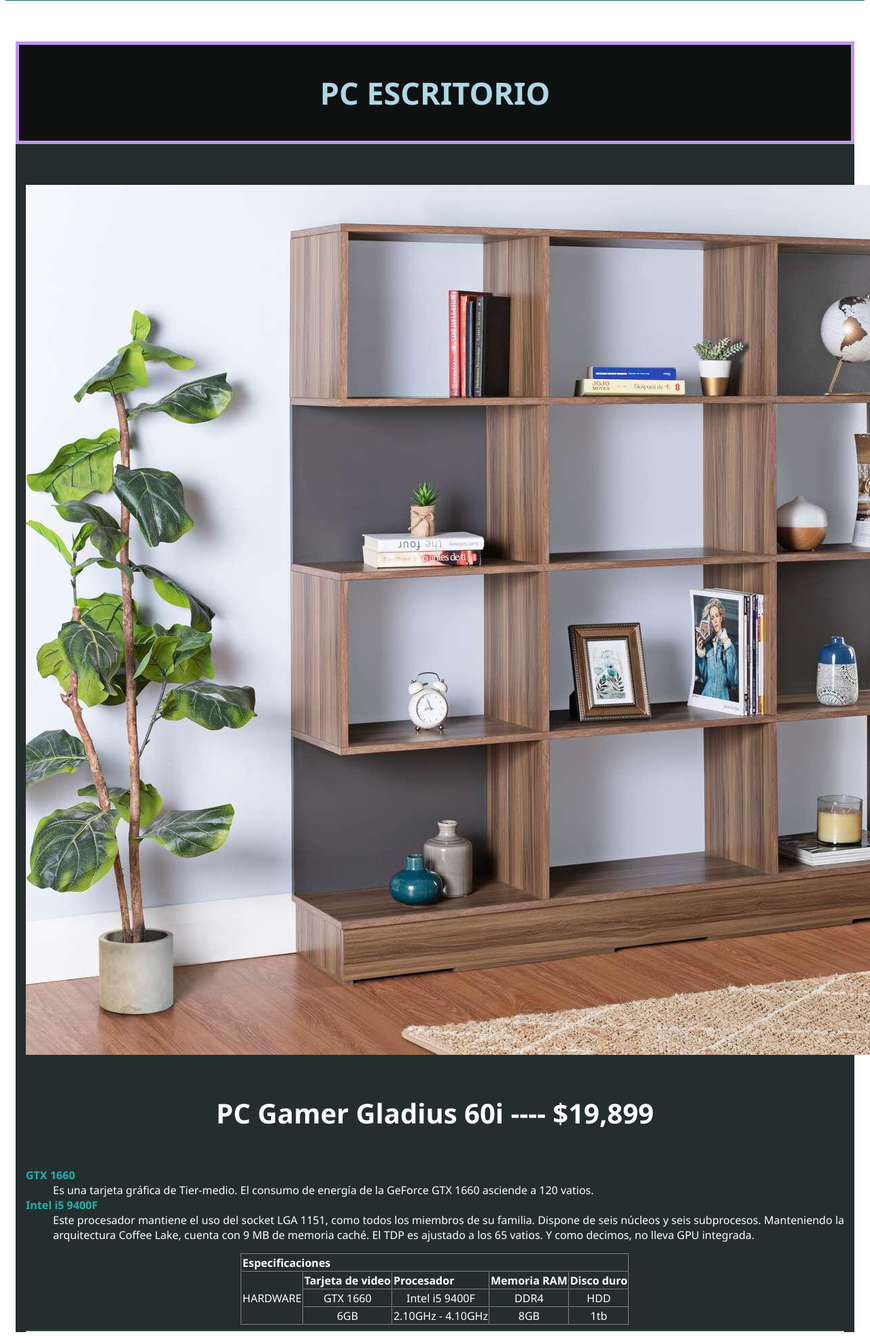
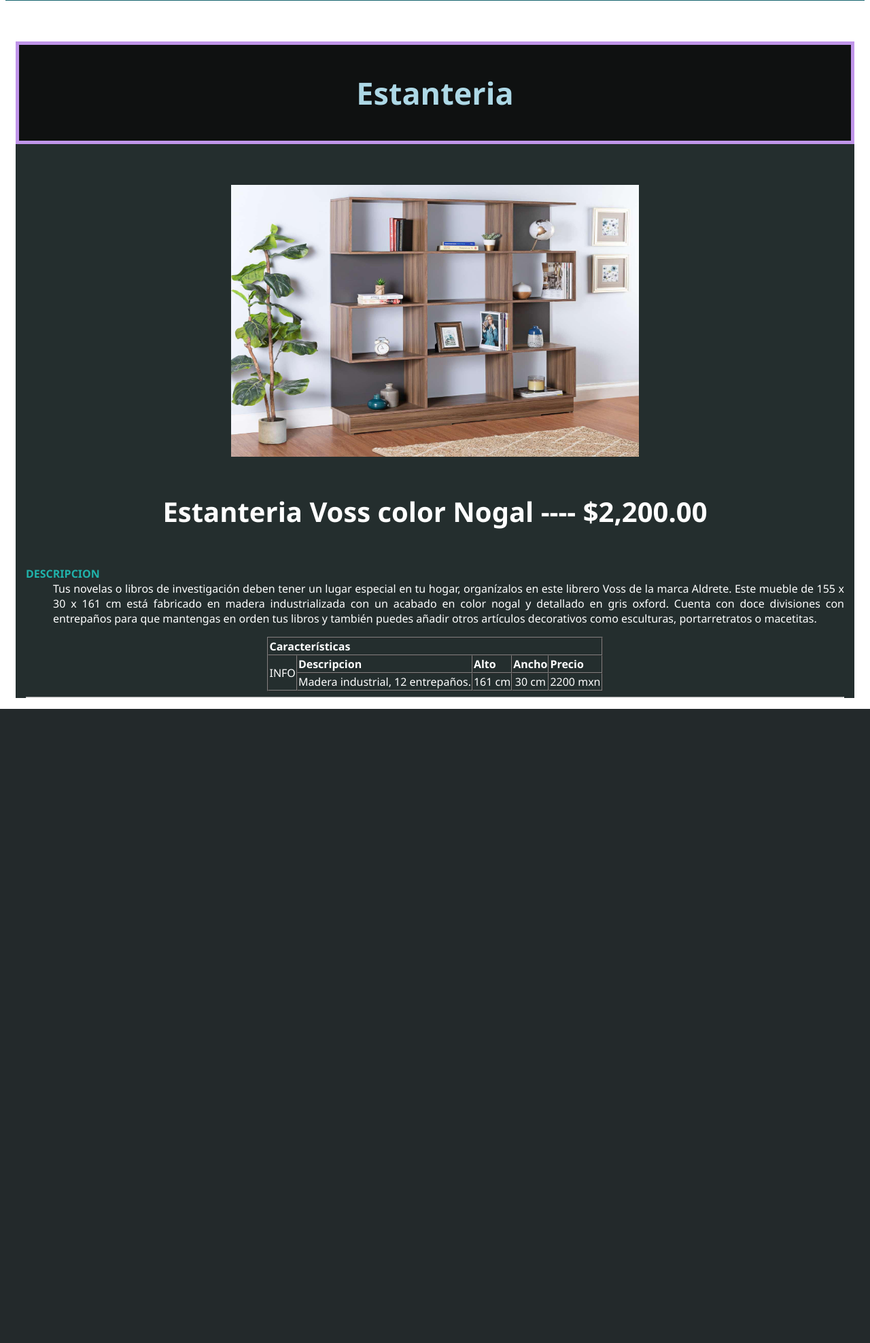
Before and after one commit to Ricardo-GMdz/Pia_Django, a Django app: page /estanteria1 in a window 1280 px wide; the page is wider, and only the part inside the window is pictured. Shown: the part 359-2335 px from the top of that part at 68% size. After the commit the page ends 1402 px from the top of that part, so only its background shows below. Run offline with Django 3.2, Linux system fonts and the light colour scheme.

Commit message:
modifiacion css, pagina estanteria1

```diff
--- a/ambiente-django/websitePIA_root/websitePIA/static/css/estilos.css
+++ b/ambiente-django/websitePIA_root/websitePIA/static/css/estilos.css
@@ -81,3 +81,11 @@
 .imagenesmuestra{
     display: flex;
 }
+
+
+.productos-estanteria img{
+    display: block;
+    margin: auto;
+    width: 600px;
+    height: 400px;
+}
--- a/ambiente-django/websitePIA_root/websitePIA/templates/estanteria1.html
+++ b/ambiente-django/websitePIA_root/websitePIA/templates/estanteria1.html
@@ -22,48 +22,43 @@
     </div>
 
 
-    <article id="servicios-hardware" align="justify" style="background-color: #242e2e; color: rgb(255, 255, 255); font-family: 'Segoe UI', Tahoma, Geneva, Verdana, sans-serif; margin: 15px;">
+    <article class= "productos-estanteria" align="justify" style="background-color: #242e2e; color: rgb(255, 255, 255); font-family: 'Segoe UI', Tahoma, Geneva, Verdana, sans-serif; margin: 15px;">
                 <h4 align="center" style="background-color: #0f1111;color: lightblue;font-family: 'Segoe UI', Tahoma, Geneva, Verdana, sans-serif;font-size: 45px;
-                border-width: 5px; border-color: rgb(192, 149, 233); border-style: solid; padding: 40px;">PC ESCRITORIO</h4>
-                <section id="venta-pc" class="pc1-img" style="margin: 15px;">
+                border-width: 5px; border-color: rgb(192, 149, 233); border-style: solid; padding: 40px;">Estanteria</h4>
+                <section id="venta-estanteria" class="estanterias-img" style="margin: 15px;">
                     <img src="static/estanteria_01.jpg">
-                    <h4 align="center"style="font-size: 40px;">PC Gamer Gladius 60i ---- $19,899</h4><dl>
+                    <h4 align="center"style="font-size: 40px;">Estanteria Voss color Nogal ---- $2,200.00</h4><dl>
 
                         <!-- dl -->
                         <!-- span -->
                     <dl>
-                        <dt> <span style="color: lightseagreen;"> <strong> GTX 1660</span></strong></dt>
-                        <dd>Es una tarjeta gráfica de Tier-medio. El consumo de energía de la GeForce GTX 1660 asciende a 120 vatios.</dd>
-                        <dt> <span style="color: lightseagreen;"><strong>Intel i5 9400F</span></strong></dt>
-                        <dd>Este procesador mantiene el uso del socket LGA 1151, como todos los miembros de su familia. Dispone de seis núcleos y seis subprocesos. Manteniendo la arquitectura Coffee Lake, cuenta con 9 MB de memoria caché. El TDP es ajustado a los 65 vatios. Y como decimos, no lleva GPU integrada.</dd>
+                        <dt> <span style="color: lightseagreen;"> <strong> DESCRIPCION</span></strong></dt>
+                        <dd>Tus novelas o libros de investigación deben tener un lugar especial en tu hogar, organízalos en este librero Voss de la marca Aldrete.
+                            Este mueble de 155 x 30 x 161 cm está fabricado en madera industrializada con un acabado en color nogal y detallado en gris oxford.
+                            Cuenta con doce divisiones con entrepaños para que mantengas en orden tus libros y también puedes añadir otros artículos decorativos como esculturas,
+                            portarretratos o macetitas. </dd>
                       </dl>
 
                     <!-- TABLE -->
                     <table border=1 cellspacing="0" align="center">
                         <tr>
-                         <th colspan="5"> Especificaciones </th>
+                         <th colspan="5"> Características </th>
                         </tr>
 
                         <tr>
-                         <td rowspan="5"> HARDWARE </td>
-                         <th> Tarjeta de video </th>
-                         <th> Procesador </th>
-                         <th> Memoria RAM </th>
-                         <th> Disco duro</th>
+                         <td rowspan="5"> INFO </td>
+                         <th> Descripcion </th>
+                         <th> Alto </th>
+                         <th> Ancho </th>
+                         <th> Precio</th>
                         </tr>
 
                         <tr>
-                         <td align="center"> GTX 1660 </td>
-                         <td align="center"> Intel i5 9400F</td>
-                         <td align="center"> DDR4</td>
-                         <td align="center"> HDD </td>
+                         <td align="center"> Madera industrial, 12 entrepaños. </td>
+                         <td align="center"> 161 cm</td>
+                         <td align="center"> 30 cm</td>
+                         <td align="center"> 2200 mxn </td>
                         </tr>
-                        <tr>
-                            <td align="center"> 6GB </td>
-                            <td align="center"> 2.10GHz - 4.10GHz</td>
-                            <td align="center"> 8GB</td>
-                            <td align="center"> 1tb </td>
-                           </tr>
                     </tbody>
                 </table><hr>
                 </section>
```
